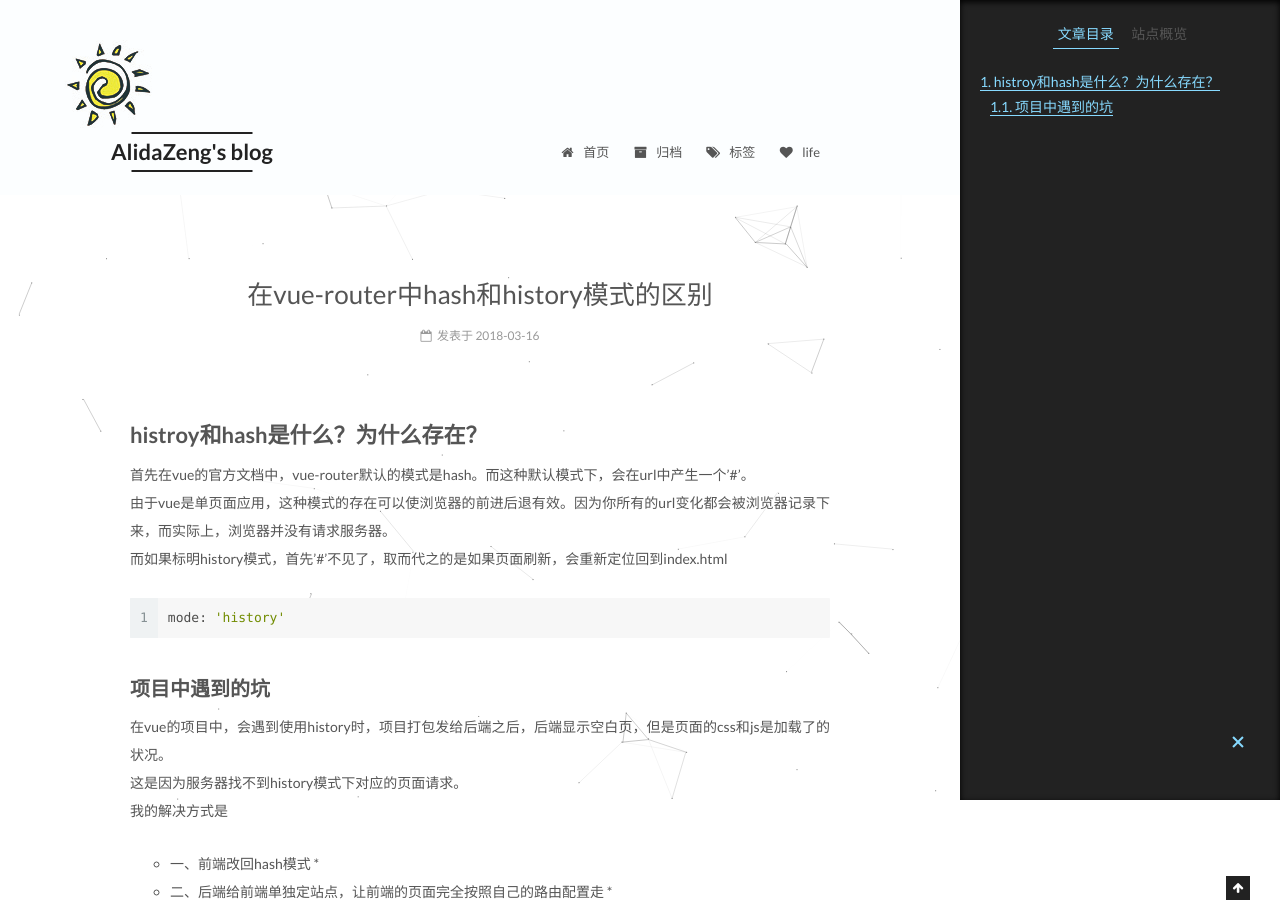
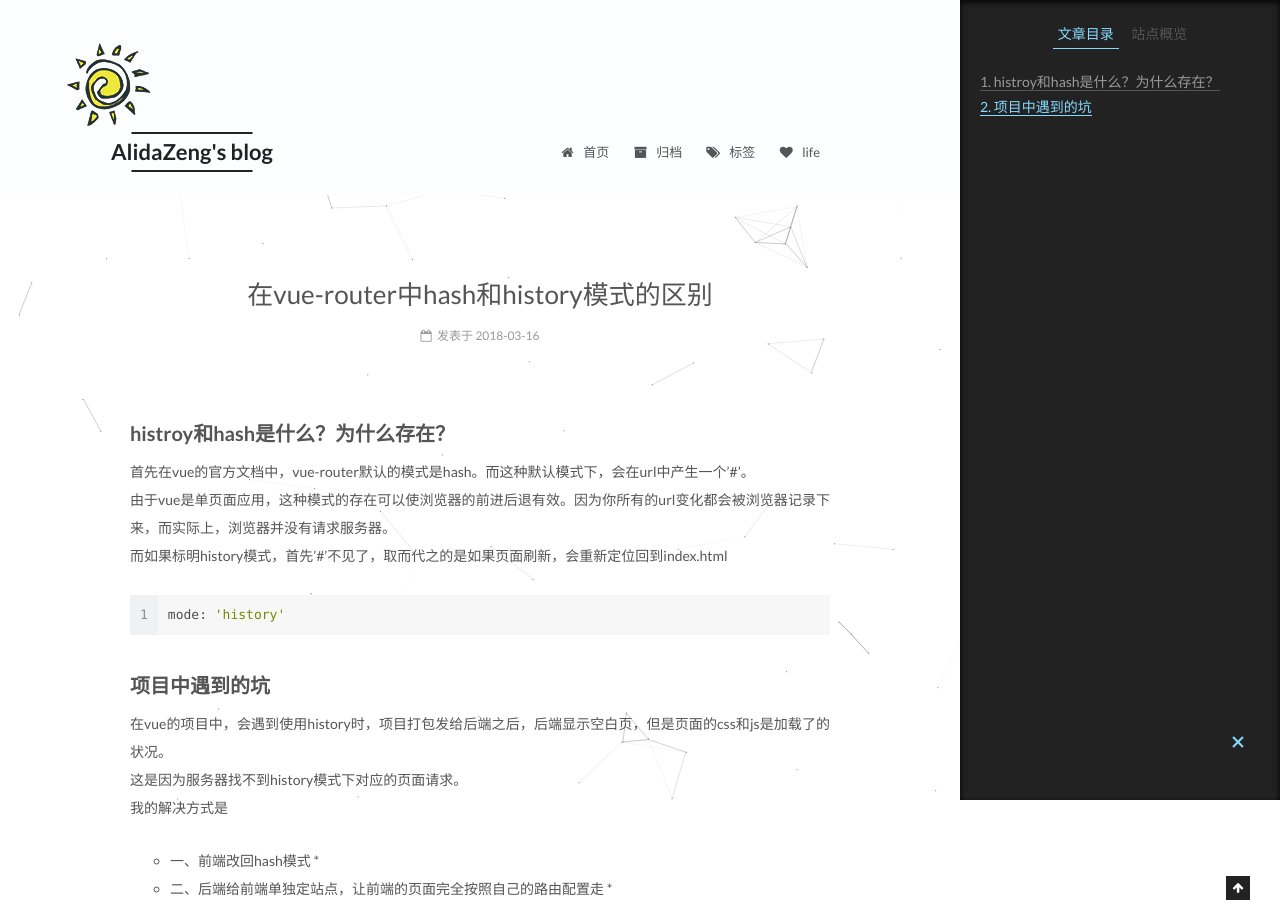
Before and after one commit to AlidaZeng/AlidaZeng.github.io, a plain HTML site: page 2018/03/16/在vue-router中hash和history模式的区别/index.html in a window 1280 px wide. Shown: the top 909 px of the page. Drawn offline with Linux system fonts and the light colour scheme; some packages are replaced by stand-ins of ours; a script that the page names is missing.

Commit message:
Site updated: 2018-03-16 17:37:32

```diff
--- a/2018/03/16/在vue-router中hash和history模式的区别/index.html
+++ b/2018/03/16/在vue-router中hash和history模式的区别/index.html
@@ -99,7 +99,7 @@
 <meta property="og:url" content="http://yoursite.com/2018/03/16/在vue-router中hash和history模式的区别/index.html">
 <meta property="og:site_name" content="AlidaZeng&#39;s blog">
 <meta property="og:description" content="histroy和hash是什么？为什么存在？首先在vue的官方文档中，vue-router默认的模式是hash。而这种默认模式下，会在url中产生一个’#’。由于vue是单页面应用，这种模式的存在可以使浏览器的前进后退有效。因为你所有的url变化都会被浏览器记录下来，而实际上，浏览器并没有请求服务器。而如果标明history模式，首先’#’不见了，取而代之的是如果页面刷新，会重新定位回到index">
-<meta property="og:updated_time" content="2018-03-16T09:19:35.997Z">
+<meta property="og:updated_time" content="2018-03-16T09:37:15.250Z">
 <meta name="twitter:card" content="summary">
 <meta name="twitter:title" content="在vue-router中hash和history模式的区别">
 <meta name="twitter:description" content="histroy和hash是什么？为什么存在？首先在vue的官方文档中，vue-router默认的模式是hash。而这种默认模式下，会在url中产生一个’#’。由于vue是单页面应用，这种模式的存在可以使浏览器的前进后退有效。因为你所有的url变化都会被浏览器记录下来，而实际上，浏览器并没有请求服务器。而如果标明history模式，首先’#’不见了，取而代之的是如果页面刷新，会重新定位回到index">
@@ -339,7 +339,7 @@
 
 
 
-        <h2 id="histroy和hash是什么？为什么存在？"><a href="#histroy和hash是什么？为什么存在？" class="headerlink" title="histroy和hash是什么？为什么存在？"></a>histroy和hash是什么？为什么存在？</h2><p>首先在vue的官方文档中，vue-router默认的模式是hash。而这种默认模式下，会在url中产生一个’#’。<br>由于vue是单页面应用，这种模式的存在可以使浏览器的前进后退有效。因为你所有的url变化都会被浏览器记录下来，而实际上，浏览器并没有请求服务器。<br>而如果标明history模式，首先’#’不见了，取而代之的是如果页面刷新，会重新定位回到index.html<br><figure class="highlight javascript"><table><tr><td class="gutter"><pre><div class="line">1</div></pre></td><td class="code"><pre><div class="line">mode: <span class="string">'history'</span></div></pre></td></tr></table></figure></p>
+        <h3 id="histroy和hash是什么？为什么存在？"><a href="#histroy和hash是什么？为什么存在？" class="headerlink" title="histroy和hash是什么？为什么存在？"></a>histroy和hash是什么？为什么存在？</h3><p>首先在vue的官方文档中，vue-router默认的模式是hash。而这种默认模式下，会在url中产生一个’#’。<br>由于vue是单页面应用，这种模式的存在可以使浏览器的前进后退有效。因为你所有的url变化都会被浏览器记录下来，而实际上，浏览器并没有请求服务器。<br>而如果标明history模式，首先’#’不见了，取而代之的是如果页面刷新，会重新定位回到index.html<br><figure class="highlight javascript"><table><tr><td class="gutter"><pre><div class="line">1</div></pre></td><td class="code"><pre><div class="line">mode: <span class="string">'history'</span></div></pre></td></tr></table></figure></p>
 <h3 id="项目中遇到的坑"><a href="#项目中遇到的坑" class="headerlink" title="项目中遇到的坑"></a>项目中遇到的坑</h3><p>在vue的项目中，会遇到使用history时，项目打包发给后端之后，后端显示空白页，但是页面的css和js是加载了的状况。<br>这是因为服务器找不到history模式下对应的页面请求。<br>我的解决方式是</p>
 <ul>
 <li>一、前端改回hash模式 *</li>
@@ -528,7 +528,7 @@
 
 
 
-              <div class="post-toc-content"><ol class="nav"><li class="nav-item nav-level-2"><a class="nav-link" href="#histroy和hash是什么？为什么存在？"><span class="nav-number">1.</span> <span class="nav-text">histroy和hash是什么？为什么存在？</span></a><ol class="nav-child"><li class="nav-item nav-level-3"><a class="nav-link" href="#项目中遇到的坑"><span class="nav-number">1.1.</span> <span class="nav-text">项目中遇到的坑</span></a></li></ol></li></ol></div>
+              <div class="post-toc-content"><ol class="nav"><li class="nav-item nav-level-3"><a class="nav-link" href="#histroy和hash是什么？为什么存在？"><span class="nav-number">1.</span> <span class="nav-text">histroy和hash是什么？为什么存在？</span></a></li><li class="nav-item nav-level-3"><a class="nav-link" href="#项目中遇到的坑"><span class="nav-number">2.</span> <span class="nav-text">项目中遇到的坑</span></a></li></ol></div>
 
 
           </div>
--- a/css/main.css
+++ b/css/main.css
@@ -1781,7 +1781,7 @@ img:hover {
   width: 4px;
   height: 4px;
   border-radius: 50%;
-  background: #c405c4;
+  background: #78e2ff;
 }
 .links-of-blogroll {
   font-size: 13px;
```
Also changed, not shown: index.html (+1 -1 lines).
